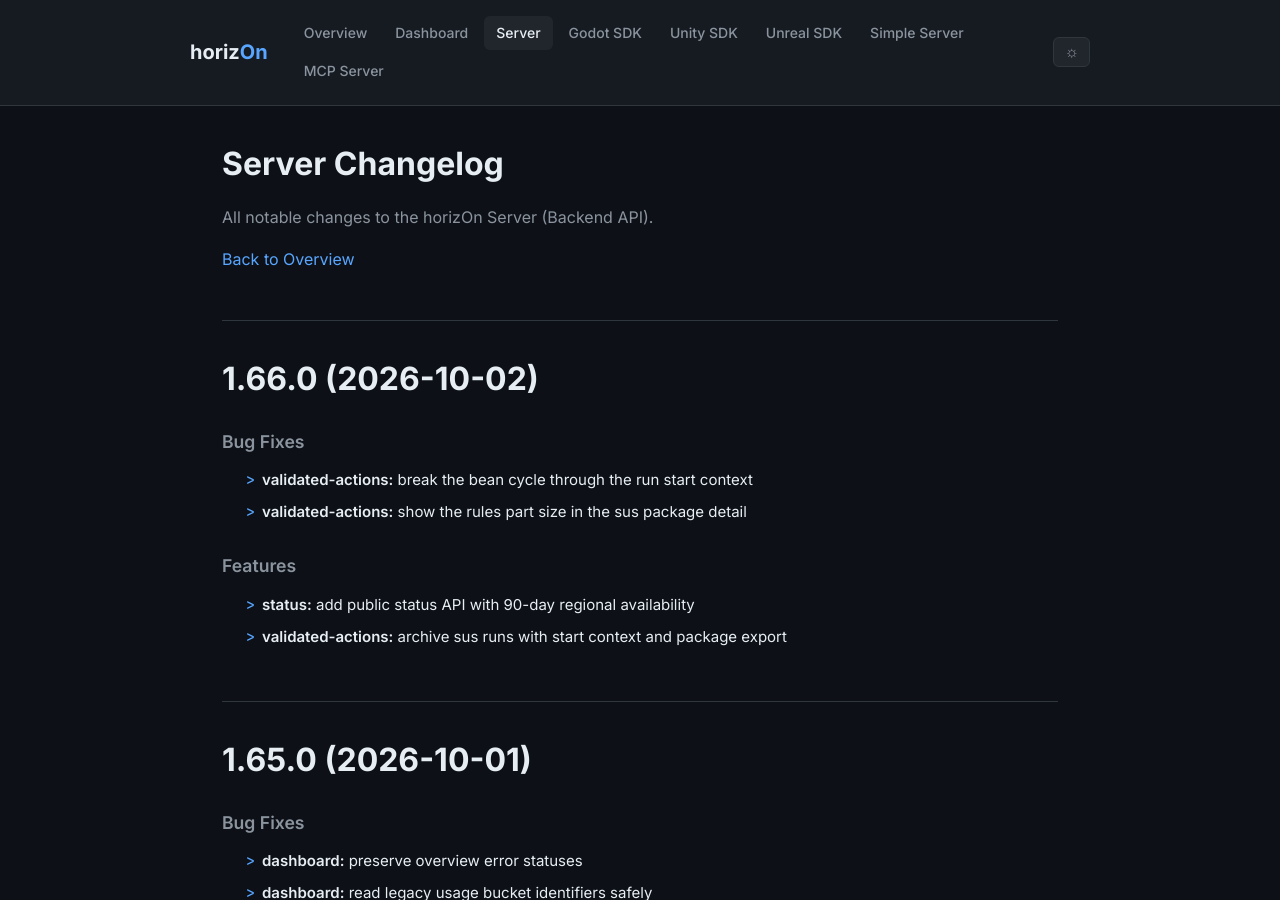
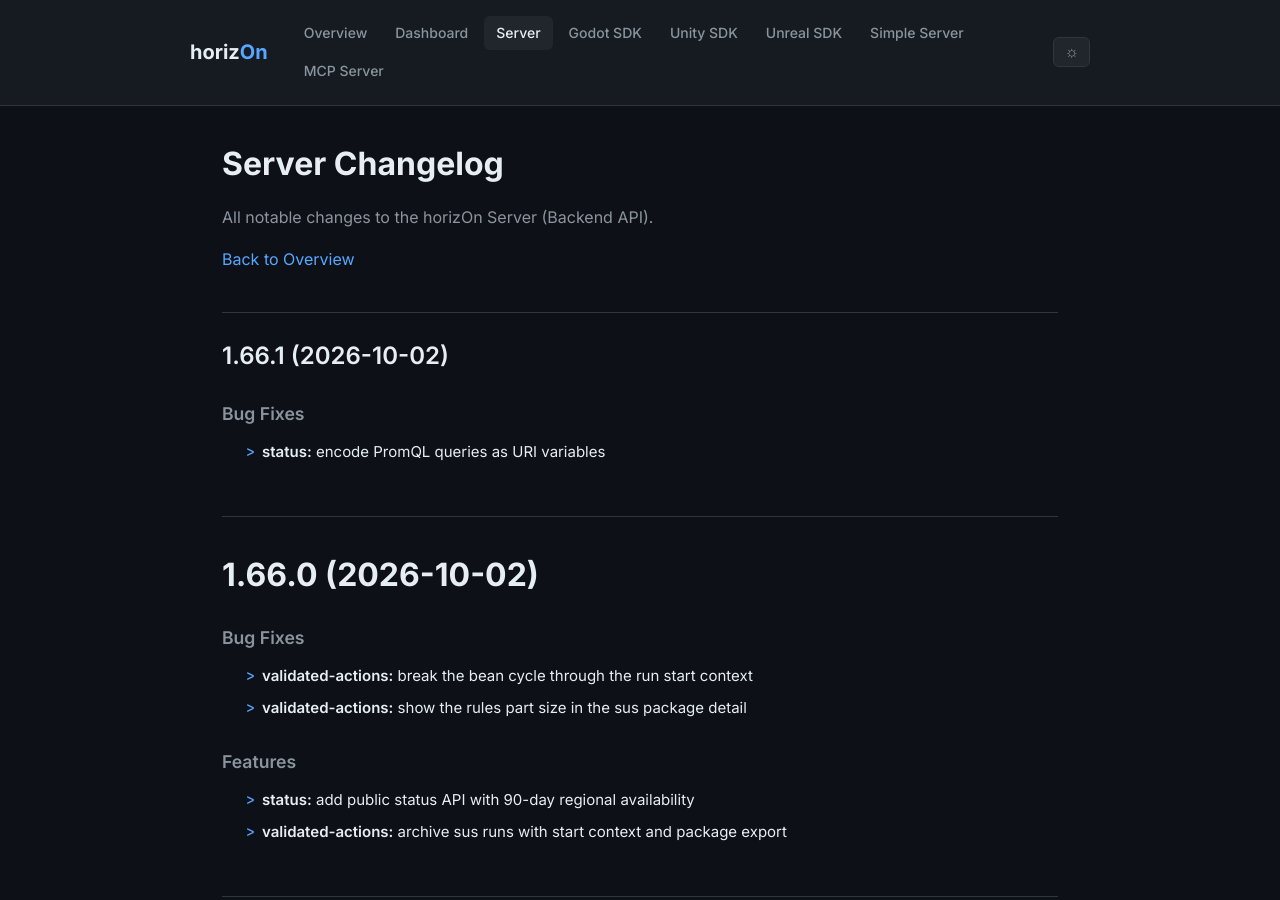
Before and after one commit to ProjectMakersDE/horizOn-Changelog, a Jekyll site: the page built from server-changelog.md, in a window 1280 px wide and 900 px high. Built offline with Jekyll 4.4.1, drawn with Linux system fonts in a browser that asks for light colours.

Commit message:
chore: reconcile changelogs

```diff
--- a/server-changelog.md
+++ b/server-changelog.md
@@ -8,6 +8,13 @@ title: Server Changelog
 All notable changes to the horizOn Server (Backend API).
 
 [Back to Overview](.)
+
+## 1.66.1 (2026-10-02)
+
+
+### Bug Fixes
+
+* **status:** encode PromQL queries as URI variables
 
 # 1.66.0 (2026-10-02)
 
```
Also changed, not shown: index.md (+1 -1 lines).
